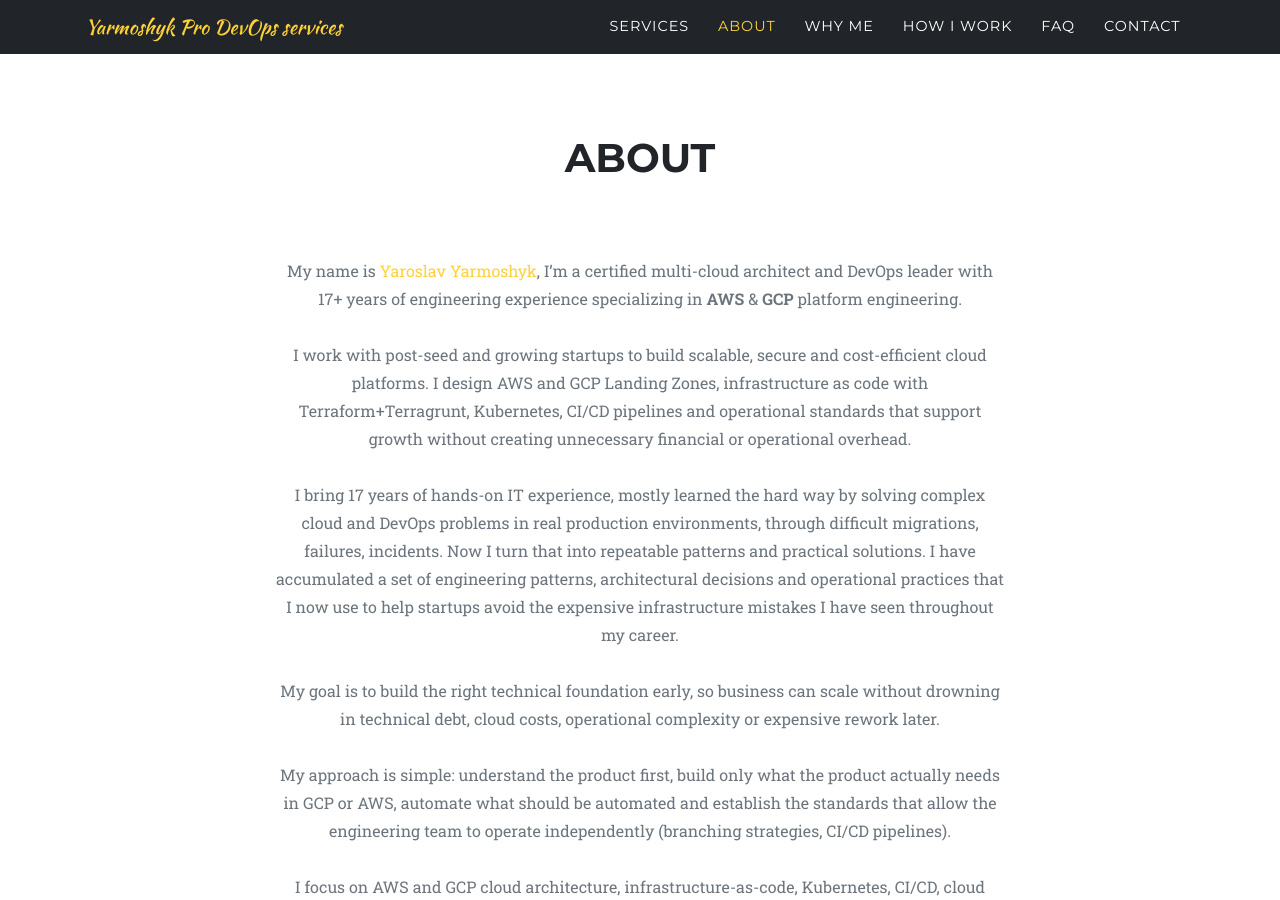
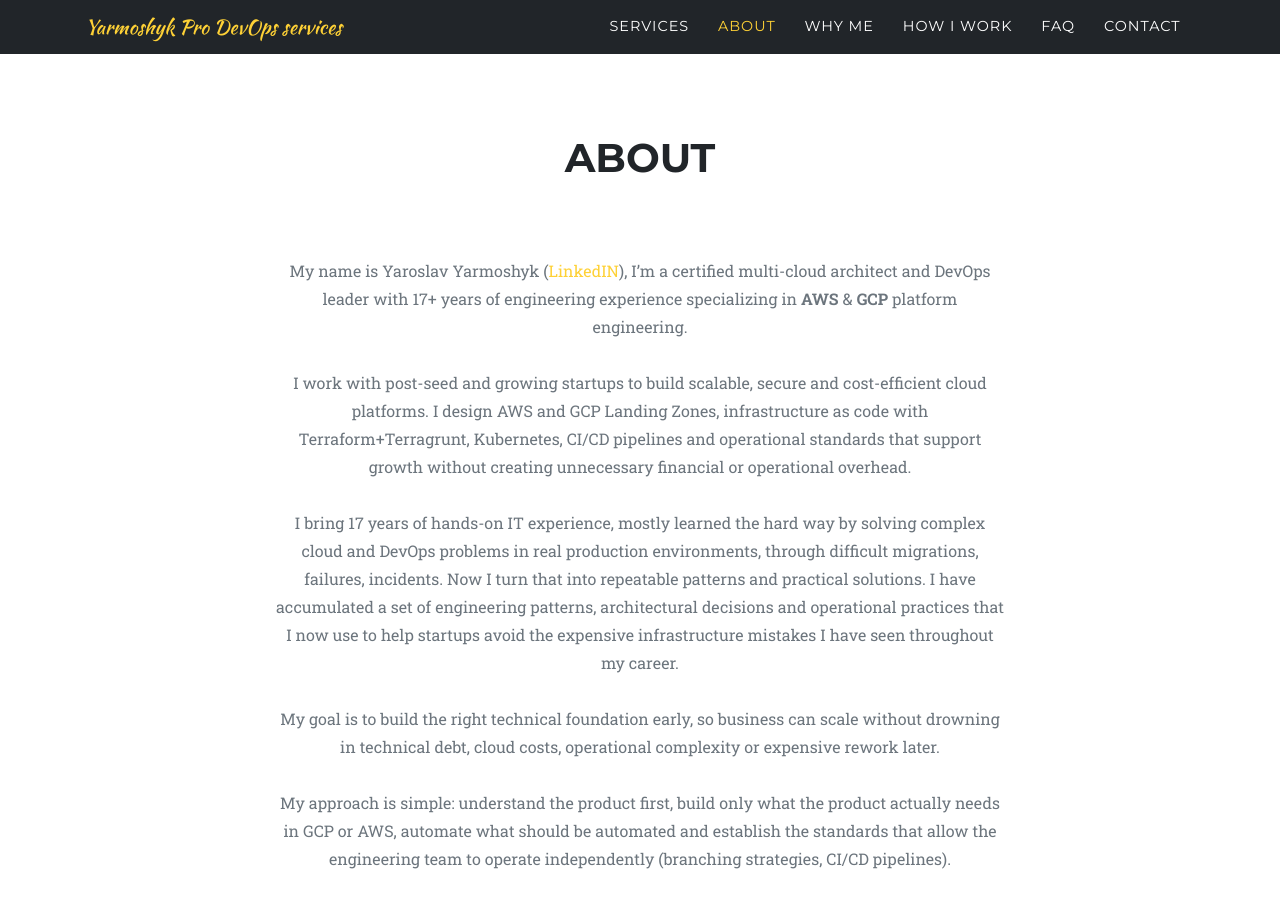
Before and after one commit to yyarmoshyk/yarmoshyk.pro, a Jekyll site: the page built from src/index.md, in a window 1280 px wide and 900 px high, scrolled down 3292 px. Built offline with Jekyll 4.4.1, drawn with Linux system fonts in a browser that asks for light colours; some web fonts are replaced.

```diff
--- a/src/_data/sitetext.yml
+++ b/src/_data/sitetext.yml
@@ -96,7 +96,7 @@ en: &DEFAULT_EN
     title: "About"
     text: ""
     body: |
-      My name is [Yaroslav Yarmoshyk](https://www.linkedin.com/in/yaroslav-yarmoshyk/), I'm a certified multi-cloud architect and DevOps leader with 17+ years of engineering experience specializing in **AWS** & **GCP** platform engineering.<br><br>
+      My name is Yaroslav Yarmoshyk ([LinkedIN](https://www.linkedin.com/in/yaroslav-yarmoshyk/)), I'm a certified multi-cloud architect and DevOps leader with 17+ years of engineering experience specializing in **AWS** & **GCP** platform engineering.<br><br>
       I work with post-seed and growing startups to build scalable, secure and cost-efficient cloud platforms. I design AWS and GCP Landing Zones, infrastructure as code with Terraform+Terragrunt, Kubernetes, CI/CD pipelines and operational standards that support growth without creating unnecessary financial or operational overhead.<br><br>
       I bring 17 years of hands-on IT experience, mostly learned the hard way by solving complex cloud and DevOps problems in real production environments, through difficult migrations, failures, incidents. Now I turn that into repeatable patterns and practical solutions. I have accumulated a set of engineering patterns, architectural decisions and operational practices that I now use to help startups avoid the expensive infrastructure mistakes I have seen throughout my career.<br><br>
       My goal is to build the right technical foundation early, so business can scale without drowning in technical debt, cloud costs, operational complexity or expensive rework later.<br><br>
```
